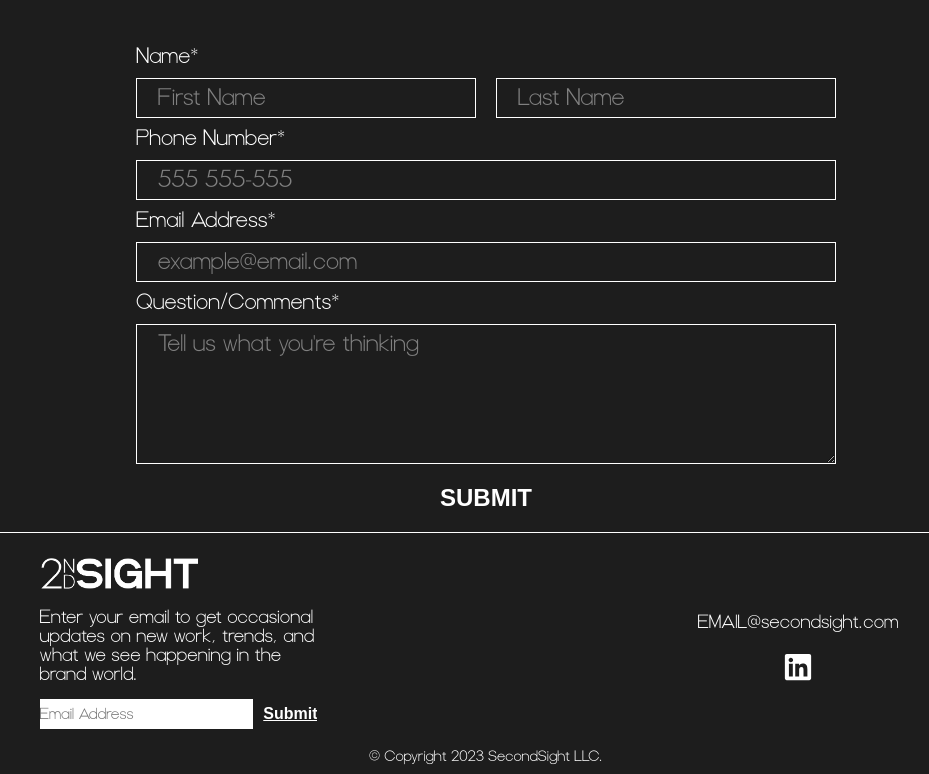
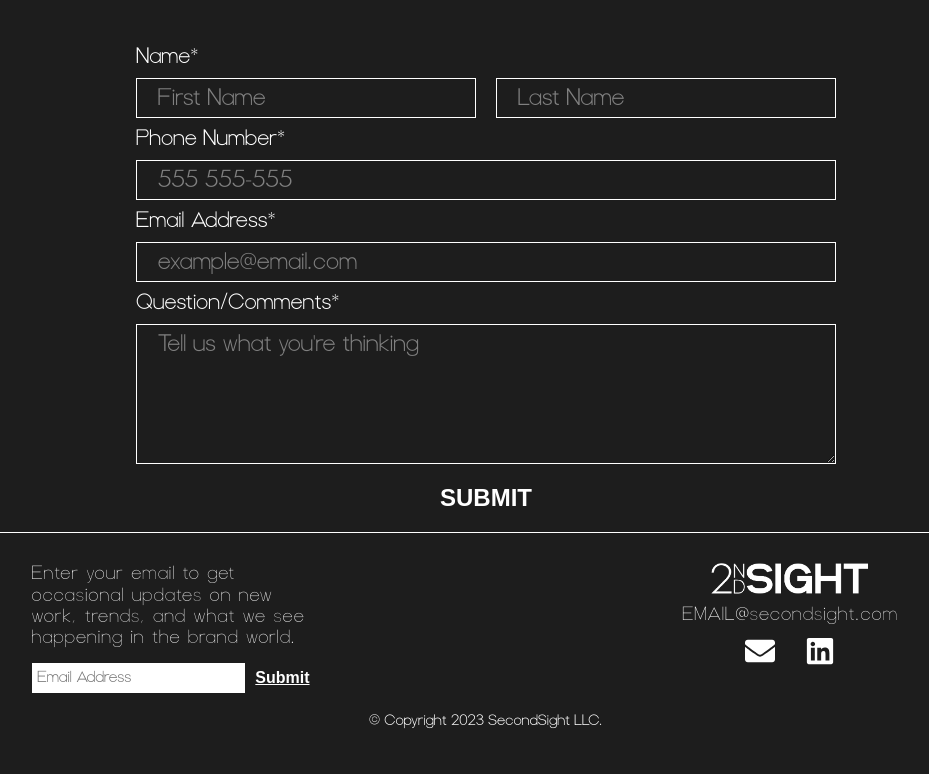
Before and after one commit to SecondSE/LP, a Next.js app: page / in a window 1280 px wide. Shown: the part 4778-5552 px from the top of the page, without its empty margins (154-1083 px from the left). After the commit the page ends 5516 px from the top, so only its background shows below. Built offline with nearby package versions, Linux system fonts and the light colour scheme.

Commit message:
footer elements relocation and add email button

```diff
--- a/pages/components/contact/Form.tsx
+++ b/pages/components/contact/Form.tsx
@@ -32,7 +32,6 @@ export default function Form() {
             aria-labelledby="phone"
             type="tel"
             placeholder=" 555 555-555"
-            required
           />
         </StyledInputAndLabelSection>
         <StyledInputAndLabelSection>
--- a/pages/components/footer/Footer.tsx
+++ b/pages/components/footer/Footer.tsx
@@ -1,5 +1,6 @@
 import { StyledLink, FillImage } from "../styles/General.styled";
 import {
+  EmailIcon,
   TwitterIcon,
   LinkedInIcon,
   InstagramIcon,
@@ -29,13 +30,6 @@ export default function Footer() {
       <StyledFooterSection>
         <StyledLeftSection>
           <section>
-            <LogoWrapper>
-              <StyledLink
-                aria-label="Link to send you back to the beginning of the website"
-                href={"/"}
-              ></StyledLink>
-              <FillImage src={LogoImg} alt="This is the Logo of the site" />
-            </LogoWrapper>
             <StyledParagraph id="email-form">
               Enter your email to get occasional updates on new work, trends,
               and what we see happening in the brand world.
@@ -58,13 +52,25 @@ export default function Footer() {
           </section>
         </StyledLeftSection>
         <StyledRightSection>
-          <section>
+          <LogoWrapper>
+            <StyledLink
+              aria-label="Link to send you back to the beginning of the website"
+              href={"/"}
+            ></StyledLink>
+            <FillImage src={LogoImg} alt="This is the Logo of the site" />
+          </LogoWrapper>
           <StyledSpanSection>
             <StyledSpan>EMAIL@secondsight.com</StyledSpan>
             {/* <StyledSpan>Connect with us on Social Media!</StyledSpan> */}
           </StyledSpanSection>
-
           <StyledSocialMediaSection>
+            <IconWrapper>
+              <StyledLink
+                href="mailto:nick@secondsight.com"
+                aria-label="This link will open your email client"
+              ></StyledLink>
+              <EmailIcon />
+            </IconWrapper>
             <IconWrapper>
               <StyledLink
                 href="https://www.linkedin.com/company/second-sight-experience/"
@@ -73,7 +79,6 @@ export default function Footer() {
               ></StyledLink>
               <LinkedInIcon />
             </IconWrapper>
-
             {/* <IconWrapper>
                 <StyledLink href="https://instagram.com"></StyledLink>
                 <InstagramIcon />
@@ -89,7 +94,6 @@ export default function Footer() {
                 <FacebookIcon />
               </IconWrapper> */}
           </StyledSocialMediaSection>
-          </section>
         </StyledRightSection>
       </StyledFooterSection>
       <StyledCopyrightDiv>
--- a/pages/components/styles/Contact.styled.ts
+++ b/pages/components/styles/Contact.styled.ts
@@ -66,6 +66,7 @@ export const StyledInputSubmit = styled.input`
     background-color: #fff;
     border-radius: 3px;
     width: 100px;
+    transition: 0.4s;
   }
 `;
 
--- a/pages/components/styles/Footer.styled.ts
+++ b/pages/components/styles/Footer.styled.ts
@@ -1,5 +1,11 @@
 import styled from "styled-components";
-import { FaLinkedin, FaInstagram, FaTwitter, FaFacebook } from "react-icons/fa";
+import {
+  FaLinkedin,
+  FaInstagram,
+  FaTwitter,
+  FaFacebook,
+  FaEnvelope,
+} from "react-icons/fa";
 import mq from "../../../utils/mq";
 
 export const StyledFooter = styled.footer`
@@ -10,9 +16,9 @@ export const StyledFooterSection = styled.section`
   display: flex;
   height: auto;
   max-width: 1600px;
-  margin: 0 auto;
+  margin: 30px auto 0 auto;
   ${mq("tiny", "min")} {
-    flex-direction: column;
+    flex-direction: column-reverse;
   }
   ${mq("custom1", "min")} {
     padding: 0 1rem;
@@ -43,11 +49,10 @@ export const StyledRightSection = styled.section`
   flex-direction: column;
   align-items: center;
   ${mq("tiny", "min")} {
-    margin: auto;
+    margin: 0 1rem 20px 1rem;
   }
   ${mq("custom1", "min")} {
     width: 50%;
-    margin: 40px auto auto auto;
   } ;
 `;
 
@@ -55,7 +60,6 @@ export const StyledSpanSection = styled.section`
   display: flex;
   flex-direction: column;
   color: white;
-  margin-top: 20px;
   ${mq("tiny", "min")} {
     align-items: center;
   }
@@ -67,11 +71,10 @@ export const StyledSpanSection = styled.section`
 export const LogoWrapper = styled.div`
   position: relative;
   width: 160px;
+  height: 31px;
   ${mq("tiny", "min")} {
-    margin: 25px auto 15px auto;
   }
   ${mq("custom1", "min")} {
-    margin: 25px 0 15px 0;
   }
 `;
 
@@ -84,7 +87,9 @@ export const IconWrapper = styled.div`
 export const StyledSocialMediaSection = styled.section`
   display: flex;
   justify-content: center;
-  margin-top: 20px;
+  gap: 30px;
+  align-items: end;
+  width: 100%;
 `;
 
 export const LinkedInIcon = styled(FaLinkedin)`
@@ -110,6 +115,15 @@ export const FacebookIcon = styled(FaFacebook)`
   height: 100%;
   width: 100%;
 `;
+export const EmailIcon = styled(FaEnvelope)`
+  color: grey;
+  height: 100%;
+  width: 100%;
+  &:hover {
+    transition: 0.3s;
+    transform: translateY(-30%);
+  }
+`;
 
 export const StyledCopyright = styled.span`
   font-family: ${({ theme }) => theme.mainFont};
@@ -126,8 +140,11 @@ export const StyledCopyrightDiv = styled.div`
 `;
 
 export const StyledParagraph = styled.p`
-  font-family: ${({ theme }) => theme.mainFont};
-  font-size: clamp(16px, 4vw, 1.2rem);
+  font-family: ${({ theme }) => theme.thinFont};
+  font-size: clamp(0.8em, 17vw, 1.2rem);
+  word-spacing: 1px;
+  line-height: 1.1;
+  letter-spacing: 1px;
   max-width: 285px;
   min-width: 200px;
   margin-bottom: 15px;
@@ -135,10 +152,13 @@ export const StyledParagraph = styled.p`
 `;
 
 export const StyledSpan = styled.span`
-  font-family: ${({ theme }) => theme.mainFont};
-  font-size: clamp(16px, 4vw, 1.2rem);
+  font-family: ${({ theme }) => theme.thinFont};
+  font-size: clamp(0.8em, 17vw, 1.2rem);
+  word-spacing: 1px;
+  line-height: 1.1;
+  letter-spacing: 1px;
   display: inline-block;
-  margin-top: 20px;
+  margin: 10px 0 10px 0;
 `;
 
 export const StyledInputSubmit = styled.input`
@@ -151,12 +171,21 @@ export const StyledInputSubmit = styled.input`
   font-size: 1rem;
   ${mq("custom1", "min")} {
     margin-left: 10px;
-  } ;
+  }
+  &:hover {
+    color: #1d1d1d;
+    background-color: #fff;
+    border-radius: 3px;
+    width: 60px;
+    height: 30px;
+    transition: 0.4s;
+  }
 `;
 
 export const StyledInputEmail = styled.input`
   font-family: ${({ theme }) => theme.mainFont};
   font-size: clamp(16px, 4vw, 1rem);
+  padding-left: 2%;
   border: none;
   height: 30px;
   justify-content: start;
```
Lines whose indentation alone changed are shown as unchanged.
